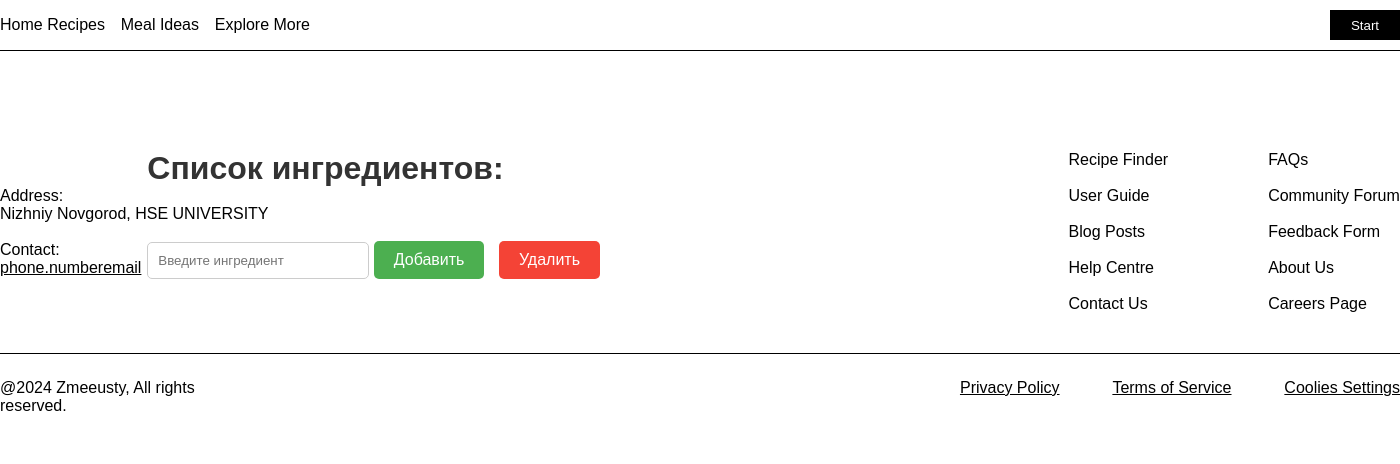
After one commit to itproist/hse_tp, a Django app: page /add/ in a window 1400 px wide. The commit adds this page. Shown: the top 464 px of the page. Run offline with Django 4.2, Linux system fonts and the light colour scheme.

Commit message:
update files

```diff
--- a/main/static/css/styles.css
+++ b/main/static/css/styles.css
@@ -3,9 +3,55 @@
   margin: 0;
 }
 
+
+h1 {
+  color: #333;
+}
+
+a {
+  text-decoration: none;
+  color: black;
+}
+
+.listlist {
+  position: absolute;
+  top: 150px;
+  right: 800px;
+}
+
+
+#input-ingredient {
+  padding: 10px;
+  border: 1px solid #ccc;
+  border-radius: 5px;
+  margin-bottom: 10px;
+  width: 200px;
+}
+
+#add-button {
+  background-color: #4CAF50;
+  color: white;
+  border: none;
+  padding: 10px 20px;
+  border-radius: 5px;
+  cursor: pointer;
+  font-size: 16px;
+}
+#remove-button {
+  background-color: #f44336; /* Красный цвет для кнопки удаления */
+  color: white;
+  border: none;
+  padding: 10px 20px;
+  border-radius: 5px;
+  cursor: pointer;
+  font-size: 16px;
+  margin-left: 10px; /* Отступ от кнопки добавления */
+}
+
 body {
   width: 1400px;
   margin: 0 auto;
+  font-family: 'Arial', sans-serif;
 }
 
 ul,
--- /dev/null
+++ b/main/static/js/index.js
@@ -0,0 +1,30 @@
+const inputIngredient = document.getElementById('input-ingredient');
+const addButton = document.getElementById('add-button');
+const removeButton = document.getElementById('remove-button');
+const ingredientList = document.getElementById('ingredient-list');
+let ingredients = [];
+
+addButton.addEventListener('click', () => {
+  const ingredient = inputIngredient.value.trim();
+
+  if (ingredient !== '') {
+    ingredients.push(ingredient); //добавляем
+    updateIngredientList();
+    inputIngredient.value = ''; //очищаем текст который чел написал и значение
+  }
+});
+// обновляем
+function updateIngredientList() {
+  ingredientList.textContent = '';
+
+  if (ingredients.length > 0) {
+    ingredientList.textContent = ingredients.join(', ');
+  }
+// а это для удаления
+}
+removeButton.addEventListener('click', () => {
+    if (ingredients.length > 0) {
+      ingredients.pop();
+      updateIngredientList();
+    }
+  });
--- /dev/null
+++ b/main/templates/main/add.html
@@ -0,0 +1,17 @@
+{% extends "main/base.html" %}
+{% load static %}
+
+{% block title %} Список ингредиентов {% endblock %}
+
+{% block content %}
+
+<div class="listlist">
+    <h1>Список ингредиентов:</h1>
+    <br> <br> <br>
+    <input type="text" id="input-ingredient" placeholder="Введите ингредиент">
+    <button id="add-button">Добавить</button>
+    <button id="remove-button">Удалить</button> <div id="ingredient-list"></div>
+    <script  src="{% static 'js/index.js'%}"></script>
+</div>
+
+{% endblock %}
--- a/main/templates/main/base.html
+++ b/main/templates/main/base.html
@@ -24,9 +24,9 @@
       <div>
         <nav class="header-navigation">
           <ul>
-            <li>Home Recipes</li>
+            <a href="/"><li>Home Recipes</li></a>
             <li>Meal Ideas</li>
-            <li>Explore More</li>
+            <a href="{% url 'add' %}"><li>Explore More</li></a>
           </ul>
         </nav>
       </div>
--- a/main/urls.py
+++ b/main/urls.py
@@ -4,4 +4,5 @@ from . import views
 
 urlpatterns = [
     path("", views.index, name="home"),
+    path("add/", views.add, name="add")
 ]
--- a/main/views.py
+++ b/main/views.py
@@ -4,3 +4,6 @@ from django.http import HttpResponse
 
 def index(request):
     return render(request, "main/index.html")
+
+def add(request):
+    return render(request, "main/add.html")
--- a/project_tp/urls.py
+++ b/project_tp/urls.py
@@ -4,4 +4,5 @@ from django.urls import include, path
 urlpatterns = [
     path("admin/", admin.site.urls),
     path("", include("main.urls")),
+    path("add/", include("main.urls"))
 ]
```
